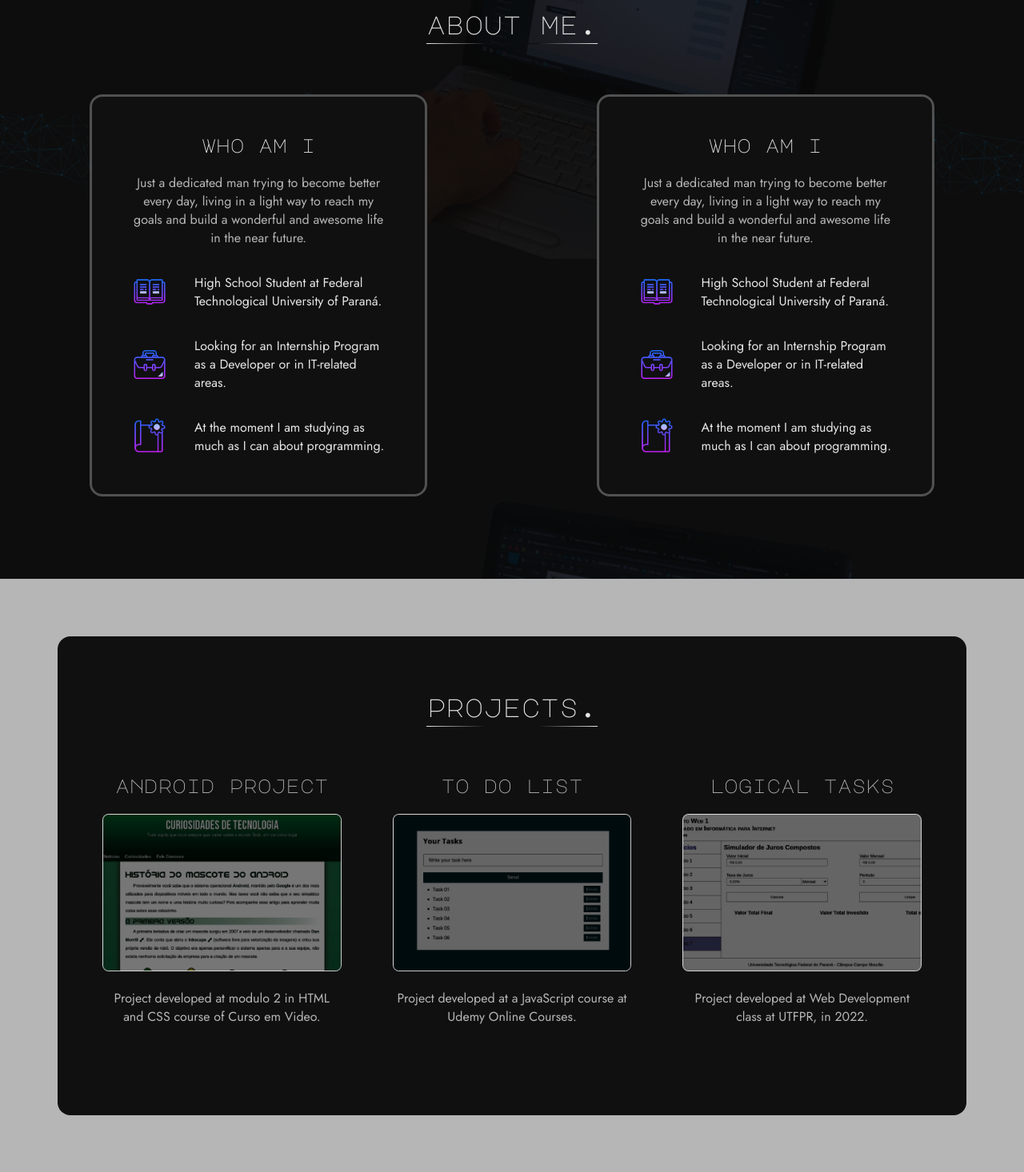
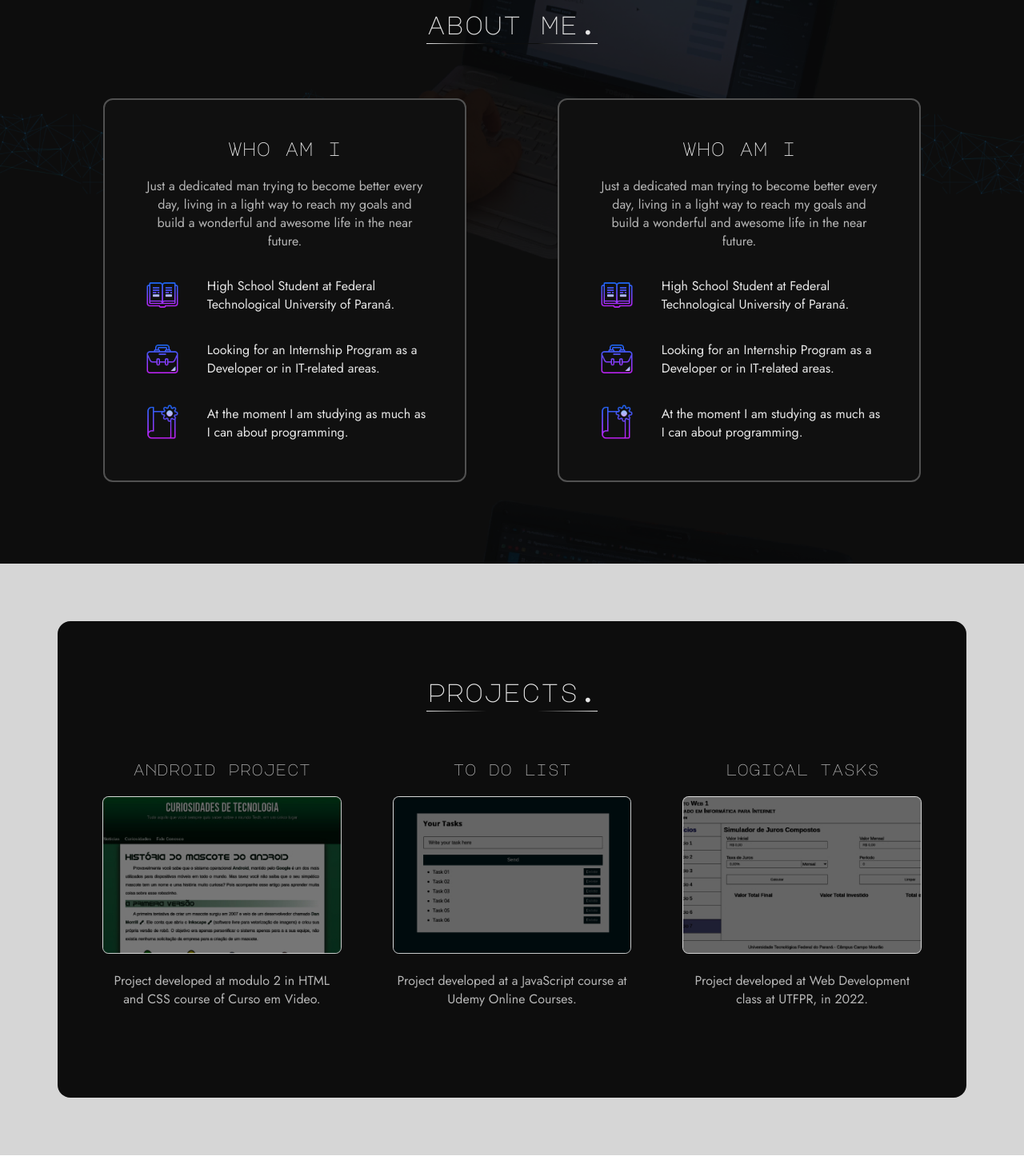
Before and after one commit to ValmirPST/portfolio, a React (Create React App) app: page / in a window 1280 px wide. Shown: the part 584-2050 px from the top of the page at 80% size. After the commit the page ends 2029 px from the top, so only its background shows below. Built offline with nearby package versions, Linux system fonts and the light colour scheme.

Commit message:
style header, heropage, about-me, projects

```diff
--- a/src/assets/css/about-me.css
+++ b/src/assets/css/about-me.css
@@ -1,8 +1,8 @@
-@import './global.css';
+@import "./global.css";
 
 .about-me {
   width: 100%;
-  padding: 0 var(--big-spacing-02) 8% var(--big-spacing-02);
+  padding: 0 var(--large-spacing-06) 8% var(--large-spacing-06);
   text-align: center;
 }
 
@@ -12,15 +12,15 @@
 
 .about-me .container {
   display: flex;
-  justify-content: space-between;
+  justify-content: space-around;
 }
 
 .about-me .information-container {
   background-color: var(--primary-color-dark);
   width: 40%;
   padding: var(--medium-spacing-06);
-  border: 3px solid var(--primary-color-lighter);
-  border-radius: var(--small-spacing-04);
+  border: 2px solid var(--primary-color-lighter);
+  border-radius: var(--small-spacing-03);
 }
 
 .about-me .information-container > p:nth-child(2) {
@@ -45,36 +45,58 @@
   height: var(--medium-spacing-06);
 }
 
-@media screen and (width < 1010px) {
-  .about-me {
-    padding: 12% var(--medium-spacing-02);
-  }
-
+@media screen and (width < 1235px) {
   .about-me .container {
-    flex-direction: column;
     gap: var(--small-spacing-06);
   }
 
   .about-me .information-container {
     width: 100%;
-    padding: var(--medium-spacing-04) var(--medium-spacing-02);
-    border: 2px solid var(--primary-color-lighter);
-    border-radius: var(--small-spacing-03);
+    padding: var(--medium-spacing-04) var(--medium-spacing-06);
+    /* border-radius: var(--small-spacing-03); */
   }
 
+  .about-me .information-container .info-item {
+    gap: var(--small-spacing-05);
+    font-size: var(--small-spacing-03-04);
+  }
+
+  .about-me .info-item img {
+    width: var(--medium-spacing-05);
+    height: var(--medium-spacing-05);
+  }
+}
+
+@media screen and (width < 1100px) {
   .about-me .information-container .subtitle {
     font-size: var(--small-spacing-05);
-    margin: var(--small-spacing-02) 0;
+  }
+
+  .about-me .information-container .info-item {
+    /* gap: var(--small-spacing-04); */
+    margin-top: var(--small-spacing-06);
+  }
+}
+@media screen and (width < 805px) {
+  .about-me {
+    padding: 8% var(--small-spacing-06);
+  }
+
+  .about-me .container {
+    flex-direction: column;
+  }
+
+  .about-me .information-container {
+    padding: var(--medium-spacing-03) var(--medium-spacing-01);
   }
 
   .about-me .information-container .info-item {
     gap: var(--small-spacing-04);
-    margin-top: var(--small-spacing-04);
-    font-size: var(--small-spacing-03);
+    margin-top: var(--small-spacing-05);
   }
 
   .about-me .info-item img {
-    width: var(--medium-spacing-04);
-    height: var(--medium-spacing-04);
+    width: var(--medium-spacing-03);
+    height: var(--medium-spacing-03);
   }
 }
--- a/src/assets/css/global.css
+++ b/src/assets/css/global.css
@@ -11,8 +11,9 @@
 :root {
   /* Global Spacing Variables */
   --small-spacing-01: 0.25rem;
-  --small-spacing-02: 0.50rem;
+  --small-spacing-02: 0.5rem;
   --small-spacing-03: 0.75rem;
+  --small-spacing-03-04: 0.875rem;
   --small-spacing-04: 1rem;
   --small-spacing-05: 1.25rem;
   --small-spacing-06: 1.5rem;
@@ -34,27 +35,22 @@
   --big-spacing-04: 9rem;
 
   /* Global Color Variables */
-  --primary-color: #0D0D0D;
+  --primary-color: #0d0d0d;
   --primary-color-lighter: #515151;
   --primary-color-medium: #161619;
   --primary-color-dark: #101010;
-  --secondary-color:#162B68;
-  --secondary-color-medium: #3757B7;
-  --secondary-color-lighter: #5982FC;
+  --secondary-color: #162b68;
+  --secondary-color-medium: #3757b7;
+  --secondary-color-lighter: #5982fc;
   --auxiliary-color-01: #000;
   --auxiliary-color-02: #fff;
-  --auxiliary-color-03: #E6E6E6;
-  --auxiliary-color-04: #B6B6B6;
-  --auxiliary-color-05: #D6D6D6;
+  --auxiliary-color-03: #e6e6e6;
+  --auxiliary-color-04: #b6b6b6;
+  --auxiliary-color-05: #d6d6d6;
 
   /* Font Variables */
   --primary-font: Jost, sans-serif;
   --secondary-font: Major-Mono, monospace, sans-serif;
-}
-
-.App {
-  height: 300vh;
-  /* padding: var(--medium-spacing-06) var(--large-spacing-06); */
 }
 
 * {
@@ -64,7 +60,8 @@
 }
 
 .background-fixed {
-  background: var(--auxiliary-color-01) url(../img/hero-page/hero-page-background.png) no-repeat fixed bottom center;
+  background: var(--auxiliary-color-01)
+    url(../img/hero-page/hero-page-background.png) no-repeat fixed bottom center;
   background-size: cover;
 }
 
@@ -76,7 +73,8 @@ body {
 }
 
 code {
-  font-family: source-code-pro, Menlo, Monaco, Consolas, 'Courier New', monospace;
+  font-family: source-code-pro, Menlo, Monaco, Consolas, "Courier New",
+    monospace;
 }
 
 .hidden {
@@ -88,10 +86,16 @@ code {
   font: normal var(--medium-spacing-02) var(--secondary-font);
 }
 
-.secondary-title hr{
+.secondary-title hr {
   margin-top: var(--small-spacing-02);
   border: 0;
-  background: linear-gradient(to right, #E6E6E6 0%, #0D0D0D 35%, #0D0D0D 65%, #E6E6E6 100%);
+  background: linear-gradient(
+    to right,
+    #e6e6e6 0%,
+    #0d0d0d 35%,
+    #0d0d0d 65%,
+    #e6e6e6 100%
+  );
   height: 1px;
 }
 
--- a/src/assets/css/header.css
+++ b/src/assets/css/header.css
@@ -65,7 +65,21 @@
   height: var(--medium-spacing-06);
 }
 
-@media screen and (width < 1010px) {
+@media screen and (width < 920px) {
+  .global-header {
+    padding: var(--small-spacing-06) var(--medium-spacing-04);
+  }
+
+  .global-nav .links-div {
+    display: none;
+  }
+
+  .global-nav .menu {
+    display: block;
+  }
+}
+
+@media screen and (width < 520px) {
   .global-header {
     padding: var(--small-spacing-04) var(--medium-spacing-02);
   }
@@ -78,17 +92,3 @@
     display: block;
   }
 }
-
-/* @media screen and (width < 1010px) {
-  .global-header {
-    padding: var(--small-spacing-04) var(--medium-spacing-02);
-  }
-
-  .global-nav .links-div {
-    display: none;
-  }
-
-  .global-nav .menu {
-    display: block;
-  }
-} */
--- a/src/assets/css/heropage.css
+++ b/src/assets/css/heropage.css
@@ -1,13 +1,14 @@
-@import './global.css';
+@import "./global.css";
 
 .hero-page {
   display: grid;
   grid-template-columns: 1fr 1fr;
-  padding: 8% var(--big-spacing-02);
+  padding: 8% var(--large-spacing-06);
 }
 
 .hero-page #title {
-  font: 800 var(--medium-spacing-06)/var(--large-spacing-02) var(--primary-font);
+  font: 800 var(--medium-spacing-06) / var(--large-spacing-02)
+    var(--primary-font);
   margin-bottom: var(--medium-spacing-02);
 }
 
@@ -66,13 +67,44 @@
   border-radius: 50%;
 }
 
-@media screen and (width < 1010px) {
+@media screen and (width < 920px) {
   .hero-page {
-    padding: 12% var(--medium-spacing-02);
+    padding: 12% var(--medium-spacing-06);
   }
 
   .hero-page #title {
-    font-size: var(--medium-spacing-03);
+    font-size: var(--medium-spacing-04);
+  }
+
+  .hero-page #subtitle {
+    font-size: var(--small-spacing-06);
+  }
+
+  .hero-page #subtitle > span {
+    font-size: var(--small-spacing-04);
+  }
+
+  .hero-page #usual-links-title {
+    font-size: var(--small-spacing-05);
+    margin-bottom: var(--small-spacing-04);
+  }
+
+  .hero-page .link-container img {
+    width: var(--medium-spacing-03);
+  }
+  .hero-page .more-info-button {
+    font-size: var(--small-spacing-05);
+  }
+}
+
+@media screen and (width < 700px) {
+  .hero-page {
+    padding: 8% var(--small-spacing-06);
+  }
+
+  .hero-page #title {
+    font-size: var(--medium-spacing-02);
+    line-height: 130%;
   }
 
   .hero-page #subtitle {
@@ -83,9 +115,12 @@
     font-size: var(--small-spacing-03);
   }
 
+  .hero-page .usual-links {
+    font-size: var(--small-spacing-03);
+  }
+
   .hero-page #usual-links-title {
     font-size: var(--small-spacing-04);
-    margin-bottom: var(--small-spacing-04);
   }
 
   .hero-page .link-container img {
--- a/src/assets/css/projects.css
+++ b/src/assets/css/projects.css
@@ -1,12 +1,12 @@
-@import './global.css';
+@import "./global.css";
 
 .projects {
-  background-color: var(--auxiliary-color-04);
-  padding: var(--large-spacing-06)
+  background-color: var(--auxiliary-color-05);
+  padding: var(--large-spacing-06);
 }
 
 .projects .projects-section {
-  background-color: var(--primary-color-dark);
+  background-color: var(--primary-color);
   border-radius: var(--small-spacing-04);
   padding: var(--large-spacing-06) var(--large-spacing-02) var(--big-spacing-02);
 }
@@ -16,31 +16,71 @@
 }
 
 .projects .projects-container {
+  color: var(--auxiliary-color-04);
   display: grid;
   grid-template-columns: 1fr 1fr 1fr;
+  text-align: center;
   gap: var(--large-spacing-04);
-  color: var(--auxiliary-color-04);
-}
-
-.projects .project-box {
-  text-align: center;
-  max-width: 500px;
-  width: 100%;
 }
 
 .projects .project-box .project-title {
-  font: normal var(--small-spacing-06) var(--secondary-font);
+  font: normal var(--small-spacing-05) var(--secondary-font);
   margin-bottom: var(--small-spacing-06);
   white-space: nowrap;
 }
 
 .projects .project-box img {
   max-width: 100%;
-  height: auto;
   border-radius: var(--small-spacing-02);
   margin-bottom: var(--small-spacing-04);
+  transition: 0.3s;
 }
 
-@media screen and (width < 1010px) {
+.projects .project-box img:hover {
+  opacity: 80%;
+  box-shadow: 0 0 var(--small-spacing-02) var(--auxiliary-color-05);
+}
 
+@media screen and (width < 1200px) {
+  .projects {
+    padding: var(--medium-spacing-04);
+  }
 }
+
+@media screen and (width < 960px) {
+  .projects .project-box .project-title,
+  p {
+    font-size: 90%;
+  }
+
+  .projects .projects-section {
+    padding: var(--large-spacing-02) var(--medium-spacing-06)
+      var(--large-spacing-06);
+  }
+}
+
+@media screen and (width < 780px) {
+  .projects {
+    padding: var(--small-spacing-06);
+  }
+  .projects .projects-container {
+    grid-template-columns: 1fr;
+    gap: var(--small-spacing-06);
+  }
+
+  .projects .projects-container img {
+    width: 45%;
+    margin-bottom: var(--small-spacing-02);
+  }
+
+  .projects .projects-section {
+    padding: var(--medium-spacing-06) 0;
+  }
+
+  .projects .project-box .project-title,
+  .projects .project-box p {
+    font-size: 100%;
+    margin-bottom: var(--small-spacing-04);
+    padding: 0 var(--medium-spacing-02);
+  }
+}
```
Also changed, not shown: src/assets/css/style.js (+5 -5 lines), 1 other file (tests, documents, lock files or other folders).
